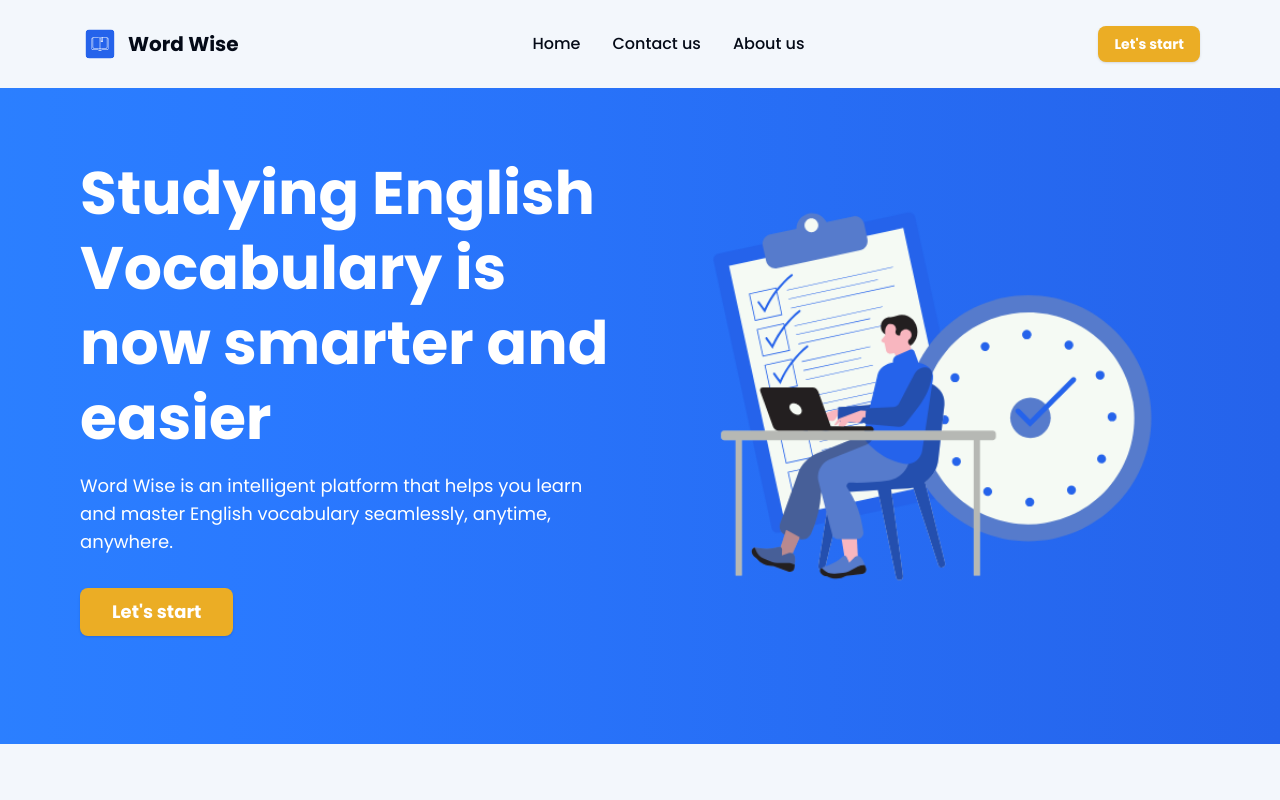
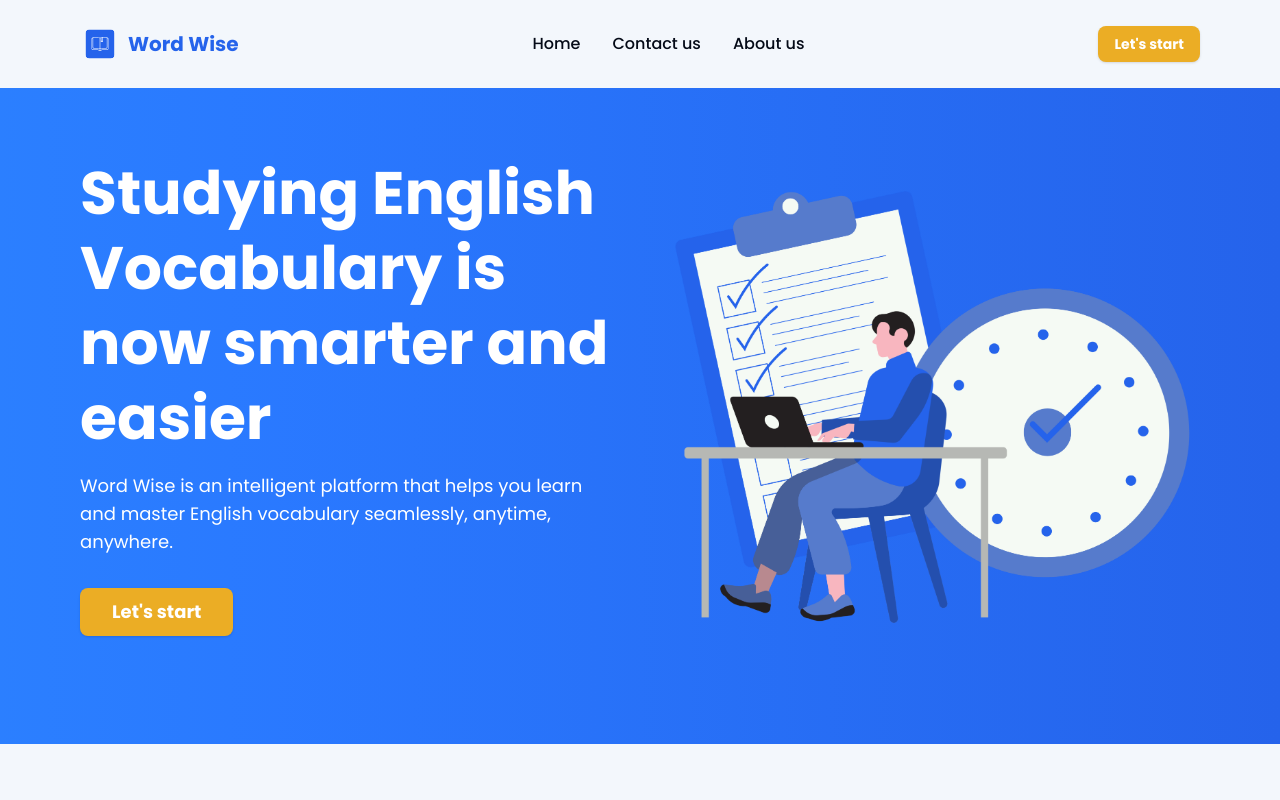
Before and after one commit to GiangPhanNguyenTra/frontend-word-wise, a Next.js app: page / in a window 1280 px wide. Shown: the top 800 px of the page. Built offline with nearby package versions, Linux system fonts and the light colour scheme.

Commit message:
fix: update color-variable

```diff
--- a/src/app/(landing)/(routes)/page.tsx
+++ b/src/app/(landing)/(routes)/page.tsx
@@ -83,14 +83,14 @@ export default function LandingPage() {
               </p>
               <Button
                 size="lg"
-                className="bg-secondary hover:bg-secondaryShape4 text-white font-bold px-8 py-6 text-lg"
+                className="bg-secondary  text-white font-bold px-8 py-6 text-lg cursor-pointer "
               >
                 Let&#39;s start
               </Button>
             </div>
             <div>
               <Image
-                src="/images/landing/hero-illustration.png" // Thay bằng tên file của bạn
+                src="/images/landing/hero-illustration.png"
                 alt="Hero Illustration"
                 width={600}
                 height={500}
--- a/src/components/landing/Footer.tsx
+++ b/src/components/landing/Footer.tsx
@@ -3,7 +3,7 @@ import { Facebook, Linkedin, Twitter } from "lucide-react"; // Cần cài `lucid
 
 export const Footer = () => {
   return (
-    <footer className="bg-primary text-white -mx-20 px-20">
+    <footer id="contact" className="bg-primary text-white -mx-20 px-20">
       <div className="container mx-auto py-16">
         <div className="grid grid-cols-1 md:grid-cols-3 lg:grid-cols-4 gap-12">
           {/* Column 1: Slogan & Social */}
--- a/src/components/landing/Header.tsx
+++ b/src/components/landing/Header.tsx
@@ -15,7 +15,7 @@ export const Header = () => {
         {/* Logo */}
         <Link href="/" className="flex items-center gap-2">
           <Image src="/logo.svg" alt="Word Wise Logo" width={40} height={40} />
-          <span className="text-xl font-bold text-shape1">Word Wise</span>
+          <span className="text-xl font-bold text-primary">Word Wise</span>
         </Link>
 
         {/* Navigation */}
```
Also changed, not shown: public/images/landing/hero-illustration.png.
